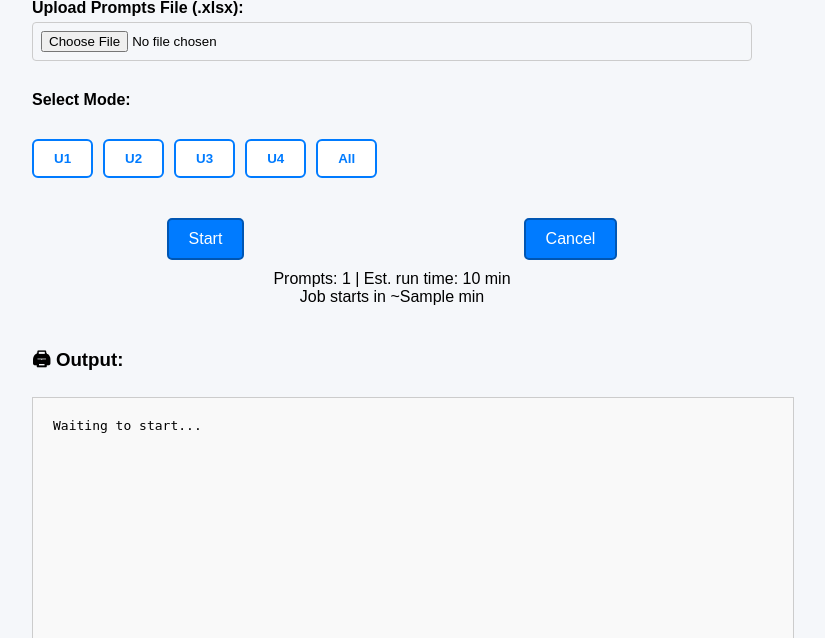
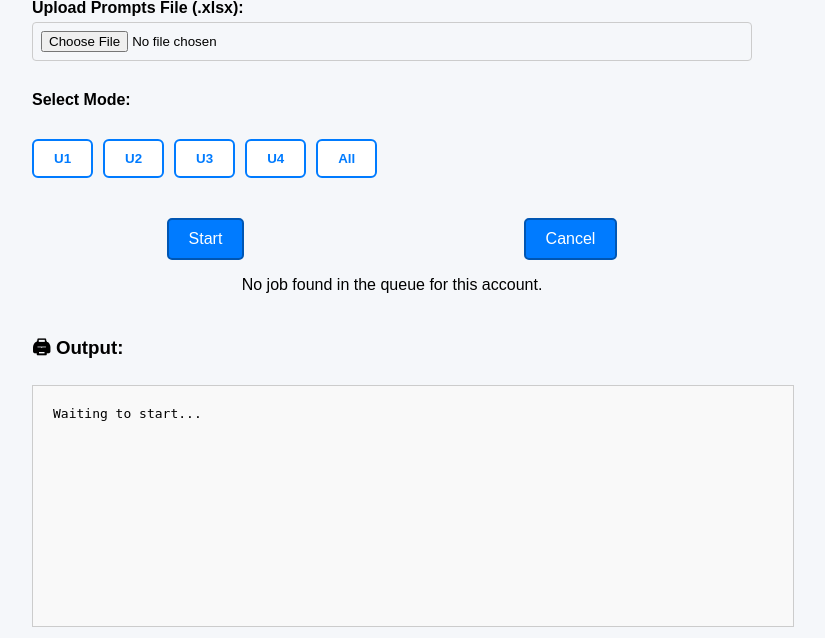
Before and after one commit to elbirsoufiane/MidJAu, a Flask app: template app/templates/dashboard.html in a window 1280 px wide. Shown: the part 303-941 px from the top of the page, without its empty margins (248-1073 px from the left). Run offline with Flask 3, Linux system fonts and the light colour scheme; the template is opened without the code that fills it: most values are stand-ins (such as "Sample title", 1, 10 or a date in 2020); parts of the project's set-up code (start-up, migrations or seed data) failed here and were passed over.

Commit message:
added the ETA

```diff
--- a/app/app.py
+++ b/app/app.py
@@ -32,6 +32,7 @@ from app.tigris_utils import (
     delete_file,
 )
 import pandas as pd
+from rq import Worker
 
 
 
@@ -56,11 +57,11 @@ q = Queue(connection=redis_conn)
 
 # Rough per-prompt runtimes (seconds) for each mode
 MODE_RUNTIME = {
-    "U1": 60,
-    "U2": 60,
-    "U3": 60,
-    "U4": 60,
-    "All": 80,
+    "U1": 42,
+    "U2": 42,
+    "U3": 42,
+    "U4": 42,
+    "All": 58,
 }
 
 # Average runtime of a queued job in seconds (for ETA of queue start)
@@ -90,6 +91,99 @@ def clear_job_id_on_success(job, connection, result):
     email = job.meta.get("user_email")
     if email:
         remove_job_id(email)
+
+def estimate_queue_eta_parallel(email, q, redis_conn, num_workers=1):
+    """
+    Returns (position_in_queue, eta_minutes)
+    - position_in_queue: 0 = running, 1 = next, 2 = after, etc
+    - eta_minutes: estimated wait time in minutes until user's job starts
+    """
+    jobs = q.jobs  # queued jobs, oldest first
+    running_job_ids = q.started_job_registry.get_job_ids()
+    job_list = []
+
+    # Add currently running jobs first (oldest first)
+    for job_id in running_job_ids:
+        try:
+            job = Job.fetch(job_id, connection=redis_conn)
+            job_list.append(job)
+        except Exception:
+            pass
+
+    # Add queued jobs
+    for job in jobs:
+        job_list.append(job)
+
+    # Estimate remaining time for each running job
+    worker_available_at = [0] * num_workers
+    idx = 0
+    user_position = None
+    eta_seconds = 0
+
+    for job in job_list:
+        meta = getattr(job, 'meta', {})
+        mode = meta.get("mode")
+        prompts = meta.get("total_prompts")
+        job_email = meta.get("user_email")
+        completed = meta.get("completed_prompts", 0)
+
+        # fallback for old jobs
+        if not prompts and hasattr(job, 'args') and len(job.args) >= 2:
+            prompts = job.args[2]
+        if not mode and hasattr(job, 'args') and len(job.args) >= 1:
+            mode = job.args[0]
+
+        per_prompt = MODE_RUNTIME.get(mode, 60)
+
+        # Calculate remaining time
+        if idx < num_workers:
+            # For running jobs, use remaining only
+            remaining = (prompts or 0) - (completed or 0)
+            if remaining < 0:
+                remaining = 0
+            job_time = remaining * per_prompt
+            worker_available_at[idx] = job_time
+        else:
+            # For queued jobs: assign to soonest available worker
+            soonest_worker = min(range(num_workers), key=lambda i: worker_available_at[i])
+            start_time = worker_available_at[soonest_worker]
+            job_time = (prompts or 0) * per_prompt
+            worker_available_at[soonest_worker] += job_time
+
+            if job_email == email and user_position is None:
+                user_position = idx
+                eta_seconds = start_time
+
+        if job_email == email and user_position is None:
+            # If user's job is running now
+            user_position = idx
+            eta_seconds = 0
+
+        idx += 1
+
+    eta_minutes = int(eta_seconds / 60)
+    return user_position, eta_minutes
+
+
+def get_active_worker_count(redis_conn, queue_name="default"):
+    """
+    Returns the number of active RQ workers listening to the given queue.
+    """
+    # Worker.all() returns all workers known to Redis (not just the current process)
+    return sum(queue_name in worker.queue_names() for worker in Worker.all(connection=redis_conn))
+
+@app.route('/queue_eta')
+def queue_eta():
+    if "email" not in session:
+        return {"error": "Unauthorized"}, 401
+    email = session["email"]
+    num_workers = get_active_worker_count(redis_conn)
+    # Fallback: Ensure at least 1 worker to avoid division by zero
+    if not num_workers:
+        num_workers = 1
+    position, eta_minutes = estimate_queue_eta_parallel(email, q, redis_conn, num_workers=num_workers)
+    return {"position": position, "eta_minutes": eta_minutes}
+
 
 
 @app.route("/", methods=["GET", "POST"])
@@ -133,12 +227,49 @@ def dashboard():
     if "email" not in session:
         return redirect(url_for("login"))
 
+    # filename = None
+    # email = session["email"]
+    # mode = None
+    # row_count = None
+    # duration_estimate = None
+    # queue_eta = None
+
+    email = session["email"]
+
+    # 👇 If this is a GET, use counters from session (if present)
+    if request.method == "GET":
+        context = session.pop('dashboard_counters', None)
+        print("🔎 dashboard_counters found in session (popped):", context, flush=True)
+        if not context:
+            context = {
+                'filename': None,
+                'selected_mode': None,
+                'row_count': None,
+                'duration_estimate': None,
+                'queue_eta': None,
+            }
+
+        num_workers = get_active_worker_count(redis_conn)
+        if not num_workers:
+            num_workers = 1
+        position, eta_minutes = estimate_queue_eta_parallel(email, q, redis_conn, num_workers=num_workers)
+        print("🖥️ Rendering dashboard with context:", context, flush=True)
+
+        return render_template(
+            "dashboard.html",
+            **context,
+            just_logged_in=session.pop("just_logged_in", False),
+            queue_position=position,
+            queue_eta_minutes=eta_minutes,
+        )
+
+    # Otherwise, continue with POST logic...
     filename = None
-    email = session["email"]
     mode = None
     row_count = None
     duration_estimate = None
     queue_eta = None
+
 
 
     if request.method == "POST":
@@ -187,14 +318,54 @@ def dashboard():
                 pass  # Remove stale key below
             remove_job_id(email)
 
+        # if file:
+
+        #     # Prepare in-memory file for Tigris
+        #     excel_stream = BytesIO(file.read())
+        #     key = f"Users/{email}/prompts.xlsx"
+
+        #     success = upload_file_obj(excel_stream, key)
+
+        #     if not success:
+        #         flash("❌ Failed to upload prompts Excel file to cloud storage", "error")
+        #         return render_template(
+        #             "dashboard.html",
+        #             filename=None,
+        #             selected_mode=mode,
+        #             row_count=row_count,
+        #             duration_estimate=duration_estimate,
+        #             queue_eta=queue_eta,
+        #         )
+
+        #     # Count rows for ETA calculations
+        #     # try:
+        #     #     excel_stream.seek(0)
+        #     #     df = pd.read_excel(excel_stream)
+        #     #     row_count = len(df.get("prompt", df.iloc[:,0]).dropna())
+        #     # except Exception as e:
+        #     #     print("Row count failed", e)
+        #     #     row_count = 0
+
+        #     try:
+        #         excel_stream.seek(0)
+        #         df = pd.read_excel(excel_stream)
+        #         if "prompt" in df.columns:
+        #             row_count = df["prompt"].dropna().size
+        #         else:
+        #             row_count = len(df)
+        #     except Exception as e:
+        #         print("Row count failed", e)
+        #         row_count = 0
+
         if file:
-
-            # Prepare in-memory file for Tigris
-            excel_stream = BytesIO(file.read())
+            file_bytes = file.read()
+            # Two independent streams
+            excel_stream_upload = BytesIO(file_bytes)
+            excel_stream_pandas = BytesIO(file_bytes)
             key = f"Users/{email}/prompts.xlsx"
 
-            success = upload_file_obj(excel_stream, key)
-
+            # Upload to Tigris
+            success = upload_file_obj(excel_stream_upload, key)
             if not success:
                 flash("❌ Failed to upload prompts Excel file to cloud storage", "error")
                 return render_template(
@@ -206,14 +377,18 @@ def dashboard():
                     queue_eta=queue_eta,
                 )
 
-            # Count rows for ETA calculations
+            # Count rows using pandas (with a fresh, untouched BytesIO)
             try:
-                excel_stream.seek(0)
-                df = pd.read_excel(excel_stream)
-                row_count = len(df.get("prompt", df.iloc[:,0]).dropna())
+                df = pd.read_excel(excel_stream_pandas)
+                if "prompt" in df.columns:
+                    row_count = df["prompt"].dropna().size
+                else:
+                    row_count = len(df)
             except Exception as e:
                 print("Row count failed", e)
                 row_count = 0
+
+
 
             # 🚚 Generate a temporary download URL for the worker
             presigned_url = generate_presigned_url(key)
@@ -270,7 +445,7 @@ def dashboard():
             # Estimate duration and queue start
             per_prompt = MODE_RUNTIME.get(mode, 60)
             duration_estimate = int((row_count * per_prompt) / 60)
-            queued_ahead = q.count
+            queued_ahead = int(q.count)
             queue_eta = int((queued_ahead * TYPICAL_JOB_RUNTIME) / 60)
 
 
@@ -283,10 +458,29 @@ def dashboard():
                     job_timeout=3600,
                     result_ttl=0,
                     on_success=clear_job_id_on_success,
-                    meta={"user_email": email},
+                    meta={
+                        "user_email": email,
+                        "mode": mode,
+                        "total_prompts": row_count,   # row_count is number of prompts for this job
+                        "completed_prompts": 0,       # Optional; update from worker as the job progresses
+                    },
                 )
                 set_job_id(email, job.id)
                 flash(f"🟢 Job queued in mode: {mode}", "success")
+
+                session['dashboard_counters'] = {
+                    'filename': filename,
+                    'selected_mode': mode,
+                    'row_count': row_count,
+                    'duration_estimate': duration_estimate,
+                    'queue_eta': queue_eta,
+                }
+
+                print("🚩 Set dashboard_counters in session:", session['dashboard_counters'], flush=True)
+
+
+                return redirect(url_for("dashboard"))
+
             else:
                 flash("❌ Invalid mode selected.", "error")
 
@@ -316,7 +510,7 @@ def live_output():
 @app.route("/queue_length")
 def queue_length():
     """Return current number of queued jobs."""
-    return {"count": q.count}
+    return {"count": int(q.count)}
 
 @app.route("/Users/<path:filepath>")
 def uploaded_file(filepath):
--- a/app/templates/dashboard.html
+++ b/app/templates/dashboard.html
@@ -7,7 +7,6 @@
 <h2 class="title">📊 Dashboard</h2>
 
 <form method="POST" enctype="multipart/form-data" onsubmit="return handleSubmit();">
-
     <label class="form-label">Upload Prompts File (.xlsx):</label>
     <input type="file" name="prompt_file" id="fileInput" required>
 
@@ -27,50 +26,42 @@
       <button type="button" id="cancel-script-btn" class="save-btn">Cancel</button>
     </div>
 
-    {% if row_count is not none %}
-    <div id="estimate-info" style="text-align:center; margin-top:10px;">
-      <div>Prompts: {{ row_count }} | Est. run time: {{ duration_estimate }} min</div>
-      <div id="queue-info">Job starts in ~{{ queue_eta }} min</div>
+    <div id="queue-eta-area" style="text-align:center; margin-top:10px;">
+      {% if queue_position is not none %}
+        <p>
+          {% if queue_position == 0 %}
+            <b>Your job is running now!</b>
+          {% else %}
+            <b>Your job starts in ~<span id="eta-minutes">{{ queue_eta_minutes }}</span> min (position: <span id="queue-position">{{ queue_position }}</span> in the queue)</b>
+          {% endif %}
+        </p>
+      {% else %}
+        <p>No job found in the queue for this account.</p>
+      {% endif %}
     </div>
-    {% endif %}
-
 </form>
 
 <h3 style="margin-top: 40px;">🖨 Output:</h3>
-
 <div class="output-box" id="outputBox" style="max-width: 800px; max-height: 200px; margin: auto;">Waiting to start...</div>
 
-<!-- ✅ Clear Output Button (styled and centered like Run Script) -->
 <button onclick="clearOutput()" class="save-btn" style="margin: 20px auto 0 auto; display: block;">🧹 Clear Output</button>
-
-<!-- Optional status display -->
 <div id="status-msg" style="margin-top: 10px; font-style: italic; text-align: center;"></div>
 <div id="login-flag" data-just-logged-in="{{ just_logged_in | lower }}"></div>
 
 <script>
-
   let outputCleared = false;
-  // ❗ Suppress ZIP + toast if page was just reloaded
   let suppressDownload = true;
-
   const justLoggedIn = document.getElementById("login-flag")?.dataset.justLoggedIn === "true";
 
-
-  // ✅ Reset script state after login
   if (justLoggedIn) {
     localStorage.setItem("scriptRunning", "false");
     sessionStorage.removeItem("scriptStarted");
   }
 
-
-  // ✅ If script is running in this session, allow auto-download
   if (sessionStorage.getItem("scriptStarted") === "true") {
     suppressDownload = false;
   }
 
-
-
-  // 🔁 Clear login flag after first load
   if (justLoggedIn) {
     const loginFlagDiv = document.getElementById("login-flag");
     if (loginFlagDiv) {
@@ -78,23 +69,34 @@
     }
   }
 
-  const form = document.querySelector("form");
   const runBtn = document.getElementById("run-script-btn");
   const clearBtn = document.querySelector('button[onclick="clearOutput()"]');
-  const statusMsg = document.getElementById("status-msg");
   const outputBox = document.getElementById("outputBox");
-  const queueInfo = document.getElementById("queue-info");
 
-  if (queueInfo) {
-    const avgJob = 5; // minutes per job
-    setInterval(() => {
-      fetch("/queue_length")
-        .then(r => r.json())
-        .then(d => {
-          queueInfo.textContent = `Job starts in ~${Math.ceil(d.count * avgJob)} min`;
+  // Live ETA update from backend
+  function updateQueueEta() {
+    fetch('/queue_eta')
+      .then(res => res.json())
+      .then(data => {
+        let msg = "";
+        if (data.position !== undefined && data.position !== null) {
+          if (data.position === 0) {
+            msg = "<b>Your job is running now!</b>";
+          } else {
+            msg = `<b>Your job starts in ~<span id="eta-minutes">${data.eta_minutes}</span> min (position: <span id="queue-position">${data.position}</span> in the queue)</b>`;
+          }
+        } else {
+          msg = "No job found in the queue for this account.";
+        }
+        document.getElementById("queue-eta-area").innerHTML = "<p>" + msg + "</p>";
+      })
+      .catch(e => {
+        // Optionally handle fetch errors
+        console.error("Queue ETA update failed:", e);
       });
-    }, 5000);
   }
+  setInterval(updateQueueEta, 10000);  // every 10 seconds
+  updateQueueEta();  // also run on page load
 
   // Persist state across page reloads using localStorage
   if (localStorage.getItem("scriptRunning") === "true") {
@@ -111,7 +113,7 @@
     runBtn.textContent = "Processing...";
     clearBtn.disabled = true;
     clearBtn.textContent = "Processing...";
-    return true;  // allow form to submit
+    return true;
   }
 
   function clearOutput() {
@@ -121,12 +123,11 @@
     }
   }
 
-  // 🔁 Poll for log updates
+  // Poll for log updates
   let scriptJustCompleted = false;
 
   setInterval(() => {
     if (outputCleared) return;
-
     fetch("/live_output")
       .then(response => response.text())
       .then(data => {
@@ -141,72 +142,47 @@
           clearBtn.textContent = "🧹 Clear Output";
         }
 
-        // ✅ Trigger once when script completes
         if (data.includes("✅ Execution completed.") && !scriptJustCompleted && !suppressDownload) {
-
           scriptJustCompleted = true;
-
-          // 🔥 Remove Flask flash message from DOM
           const flashDiv = document.getElementById("flash-message");
           if (flashDiv) flashDiv.remove();
-
           showToast("🟢 Images have been generated successfully!", "success");
-
-
-
           setTimeout(() => {
-            // ✅ Trigger ZIP download
             window.location.href = "/download_zip";
-
-            // ✅ Check if failed Excel exists
             fetch("/download_failed_prompts_excel", { method: "HEAD" })
               .then(res => {
                 if (res.ok) {
-                  console.log("📥 Found failed Excel. Downloading...");
                   const excelLink = document.createElement("a");
                   excelLink.href = "/download_failed_prompts_excel";
                   excelLink.download = "failed_prompts.xlsx";
                   document.body.appendChild(excelLink);
                   excelLink.click();
                   document.body.removeChild(excelLink);
-                } else {
-                  console.log("✅ No failed Excel file.");
                 }
               })
               .catch(err => console.error("Failed prompt check error:", err));
-
-            // ✅ Trigger cleanup after download
             setTimeout(() => {
               fetch("/cleanup_files", { method: "POST" })
                 .then(res => res.text())
                 .then(msg => console.log(msg))
                 .catch(err => console.error("Cleanup failed:", err));
-
               sessionStorage.removeItem("scriptStarted");
             }, 2000);
-
           }, 2000);
-
-
         }
-
-
-        // ✅ Reset trigger if a new script starts
         if (data.includes("Midjourney") && !data.includes("✅ Execution completed.")) {
           scriptJustCompleted = false;
         }
       });
   }, 2000);
 
-  // 🎯 Mode selection buttons
+  // Mode selection buttons
   const buttons = document.querySelectorAll(".mode-btn");
   const hiddenInput = document.getElementById("selectedMode");
-
   buttons.forEach(btn => {
     if (btn.getAttribute("data-mode") === hiddenInput.value) {
       btn.classList.add("selected");
     }
-
     btn.addEventListener("click", () => {
       buttons.forEach(b => b.classList.remove("selected"));
       btn.classList.add("selected");
@@ -219,21 +195,13 @@
       .then(response => response.text())
       .then(data => {
         showToast("🛑 " + data, "error");
-
-      // Reset UI state
         localStorage.setItem("scriptRunning", "false");
         runBtn.disabled = false;
         runBtn.textContent = "Start";
         clearBtn.disabled = false;
         clearBtn.textContent = "🧹 Clear Output";
-
-      // ✅ Prevent polling from rewriting the output
         outputCleared = true;
-
-      // 🧹 Clear output box
         outputBox.textContent = '';
-
-      // ❌ Remove any flash message
         const flash = document.getElementById("flash-message");
         if (flash) flash.remove();
       })
@@ -241,7 +209,6 @@
         showToast("❌ Cancel failed.", "error");
       });
   });
-
 </script>
 
 {% endblock %}
```
Also changed, not shown: README.md. Lines whose indentation alone changed are shown as unchanged.
